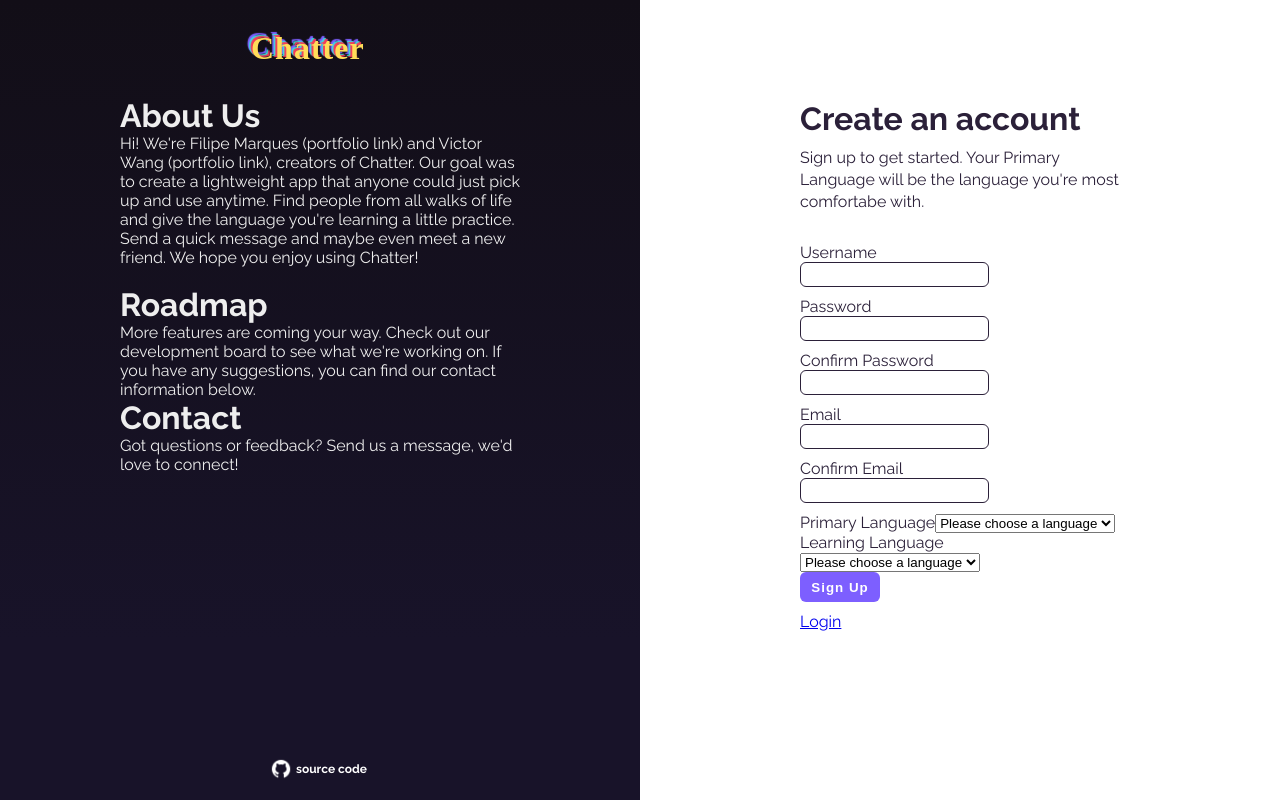
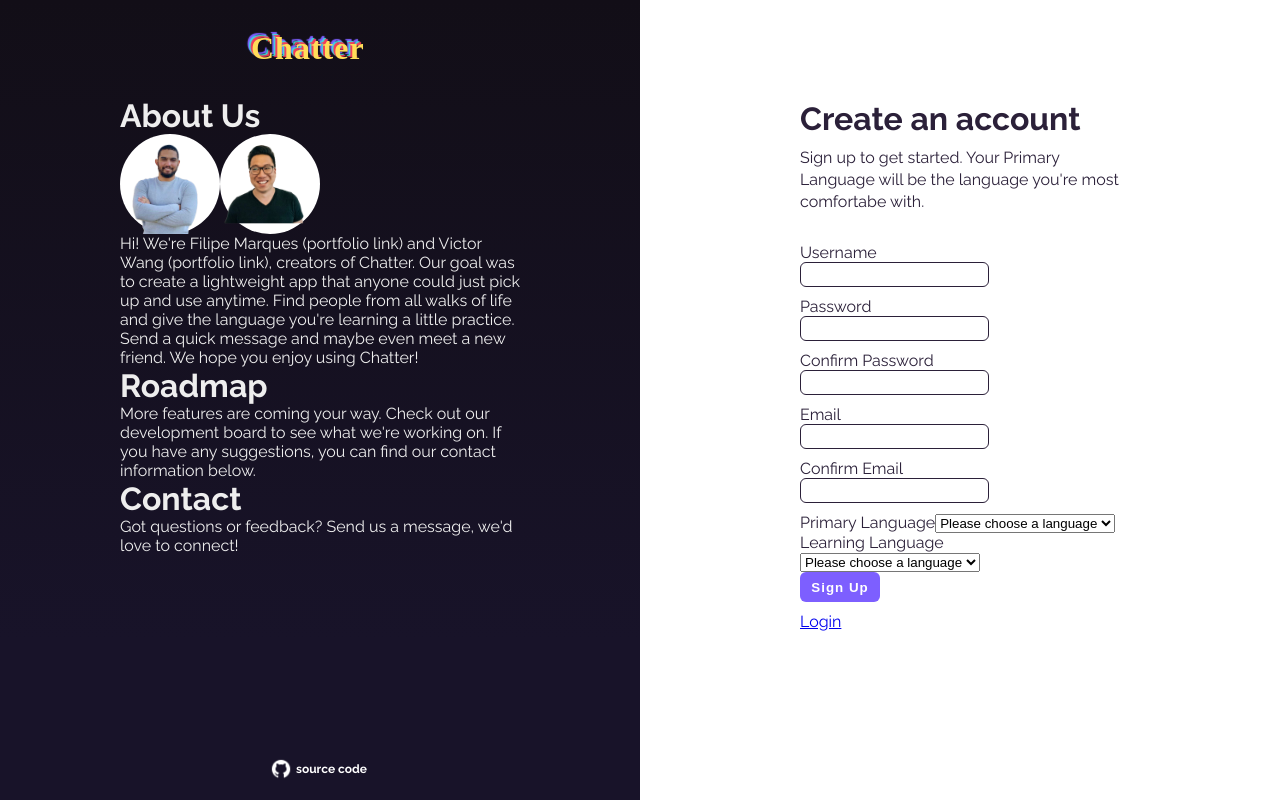
Before and after one commit to filipeqm94/client-project-4, a React (Create React App) app: page /signup in a window 1280 px wide. Built offline with nearby package versions, Linux system fonts and the light colour scheme; no server answers; a web font is replaced by a local one.

Commit message:
added headshot pics and updated chat area to show username of person you are chatting with

```diff
--- a/src/Context/actions.js
+++ b/src/Context/actions.js
@@ -4,6 +4,7 @@ import {
   LOGOUT,
   LOGIN_ERROR,
   SET_USERS,
+  SET_ACTIVE_CHAT,
 } from './reducerActions';
 import axiosInstance from './axios';
 
@@ -46,16 +47,19 @@ export const signup = async (dispatch, payload) => {
     .then((res) => {
       if (res.status === 201) window.location.href = '/login';
     })
-    .catch((error) =>{
-      dispatch({ type: 'SIGNUP_ERROR', payload: error.response.data.detail })
-    }
-    );
+    .catch((error) => {
+      dispatch({ type: 'SIGNUP_ERROR', payload: error.response.data.detail });
+    });
 };
 
 export const setUsersList = async (dispatch, payload) => {
   dispatch({ type: SET_USERS, payload });
 };
 
+export const setActiveChat = async (dispatch, payload) => {
+  dispatch({ type: SET_ACTIVE_CHAT, payload });
+};
+
 export const setSocket = async (dispatch, payload) => {
   dispatch({ type: 'SET_SOCKET', payload });
 };
--- a/src/Context/reducer.js
+++ b/src/Context/reducer.js
@@ -4,6 +4,7 @@ import {
   LOGIN_ERROR,
   LOGOUT,
   SET_USERS,
+  SET_ACTIVE_CHAT,
 } from './reducerActions';
 
 let user = localStorage.getItem('current_user')
@@ -51,6 +52,11 @@ export const AuthReducer = (state = initialState, action) => {
         ...state,
         usersList: action.payload,
       };
+    case SET_ACTIVE_CHAT:
+      return {
+        ...state,
+        activeChat: action.payload,
+      };
     case 'SET_SOCKET':
       return {
         ...state,
--- a/src/Context/reducerActions.js
+++ b/src/Context/reducerActions.js
@@ -1,6 +1,7 @@
-export const SEND_REQUEST = 'SEND_REQUEST'
-export const LOGIN = 'LOGIN'
-export const LOGOUT = 'LOGOUT'
-export const LOGIN_ERROR = 'LOGIN_ERROR'
-export const SET_USERS = 'SET_USERS'
-export const SET_SOCKET = 'SET_SOCKET'
+export const SEND_REQUEST = 'SEND_REQUEST';
+export const LOGIN = 'LOGIN';
+export const LOGOUT = 'LOGOUT';
+export const LOGIN_ERROR = 'LOGIN_ERROR';
+export const SET_USERS = 'SET_USERS';
+export const SET_ACTIVE_CHAT = 'SET_ACTIVE_CHAT';
+export const SET_SOCKET = 'SET_SOCKET';
--- a/src/Pages/ChatArea/index.js
+++ b/src/Pages/ChatArea/index.js
@@ -7,7 +7,7 @@ import MessageBox from './MessageBox';
 import userIcon from '../../assets/images/user.png';
 
 function ChatArea({ chatSocket, chatRoom, messages, setMessages }) {
-  const { username, user_id } = useAuthState();
+  const { username, user_id, activeChat } = useAuthState();
 
   useEffect(() => {
     if (chatRoom) {
@@ -24,7 +24,7 @@ function ChatArea({ chatSocket, chatRoom, messages, setMessages }) {
         <div className="user-img-holder">
           <img src={userIcon} />
           <h3>
-            Chatting with <em>Victor W.</em>
+            Chatting with <em>{activeChat}</em>
           </h3>
         </div>
       </div>
--- a/src/Pages/SideBar/index.js
+++ b/src/Pages/SideBar/index.js
@@ -4,7 +4,8 @@ import { useNavigate } from 'react-router-dom';
 
 import { useAuthState, useAuthDispatch } from '../../Context/context';
 import axiosInstance from '../../Context/axios';
-import { setUsersList } from '../../Context/actions';
+import { setUsersList, setActiveChat } from '../../Context/actions';
+import { useState } from 'react';
 
 function SideBar({ setChatSocket, chatSocket, setChatRoom }) {
   const { username, usersList, primary_language, learning_language } =
@@ -32,7 +33,7 @@ function SideBar({ setChatSocket, chatSocket, setChatRoom }) {
     if (chatSocket) {
       chatSocket.close();
     }
-
+    setActiveChat(dispatch, targetUser);
     // formulate room name
     const chatRoomName = [username, targetUser].sort().join('_');
     setChatRoom(chatRoomName);
--- a/src/Pages/SignUp/index.js
+++ b/src/Pages/SignUp/index.js
@@ -5,7 +5,10 @@ import { signup } from '../../Context';
 import { Link } from 'react-router-dom';
 
 import '../Login/styles.scss';
+import './styles.scss';
 import ghLogo from '../../assets/images/gh-logo.png';
+import fmPic from '../../assets/images/fm.png';
+import vwPic from '../../assets/images/vw.png';
 
 function SignUp() {
   const [signupForm, setSignupForm] = useState({
@@ -65,6 +68,14 @@ function SignUp() {
           <div>
             <h1 id="logo">Chatter</h1>
             <h1>About Us</h1>
+            <div className="headshots-area">
+              <div className="headshot-holder">
+                <img src={fmPic} id="fm" />
+              </div>
+              <div className="headshot-holder">
+                <img src={vwPic} id="vw" />
+              </div>
+            </div>
             <p>
               Hi! We're Filipe Marques (portfolio link) and Victor Wang
               (portfolio link), creators of Chatter. Our goal was to create a
@@ -73,10 +84,6 @@ function SignUp() {
               learning a little practice. Send a quick message and maybe even
               meet a new friend. We hope you enjoy using Chatter!
             </p>
-            <div>
-              <img />
-              <img />
-            </div>
           </div>
           <div>
             <h1>Roadmap</h1>
--- /dev/null
+++ b/src/Pages/SignUp/styles.scss
@@ -0,0 +1,20 @@
+.headshots-area {
+  display: flex;
+}
+
+.headshot-holder {
+  background-color: white;
+  border-radius: 100%;
+  width: 100px;
+  height: 100px;
+}
+
+#fm,
+#vw {
+  width: 90px;
+  height: 90px;
+}
+
+#fm {
+  margin-top: 10px;
+}
```
Also changed, not shown: src/assets/images/fm.png (added), src/assets/images/vw.png (added).
